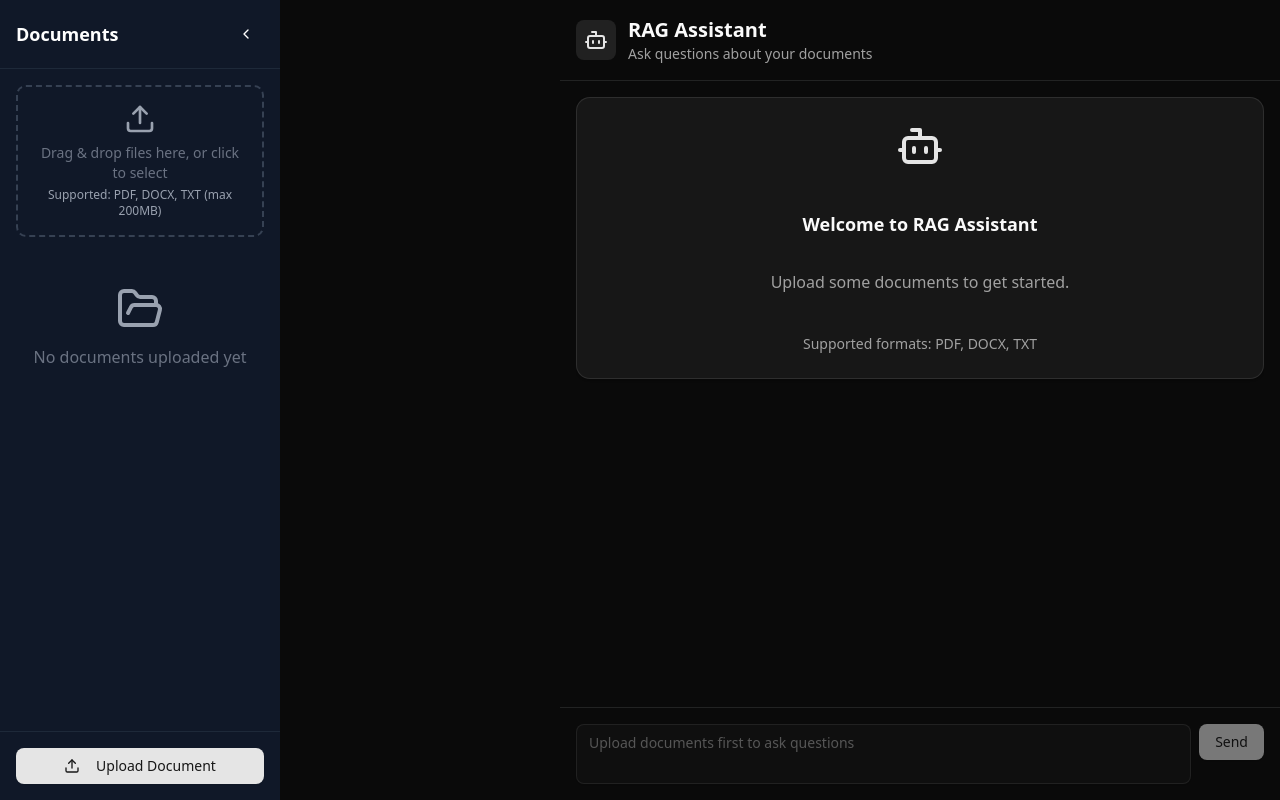
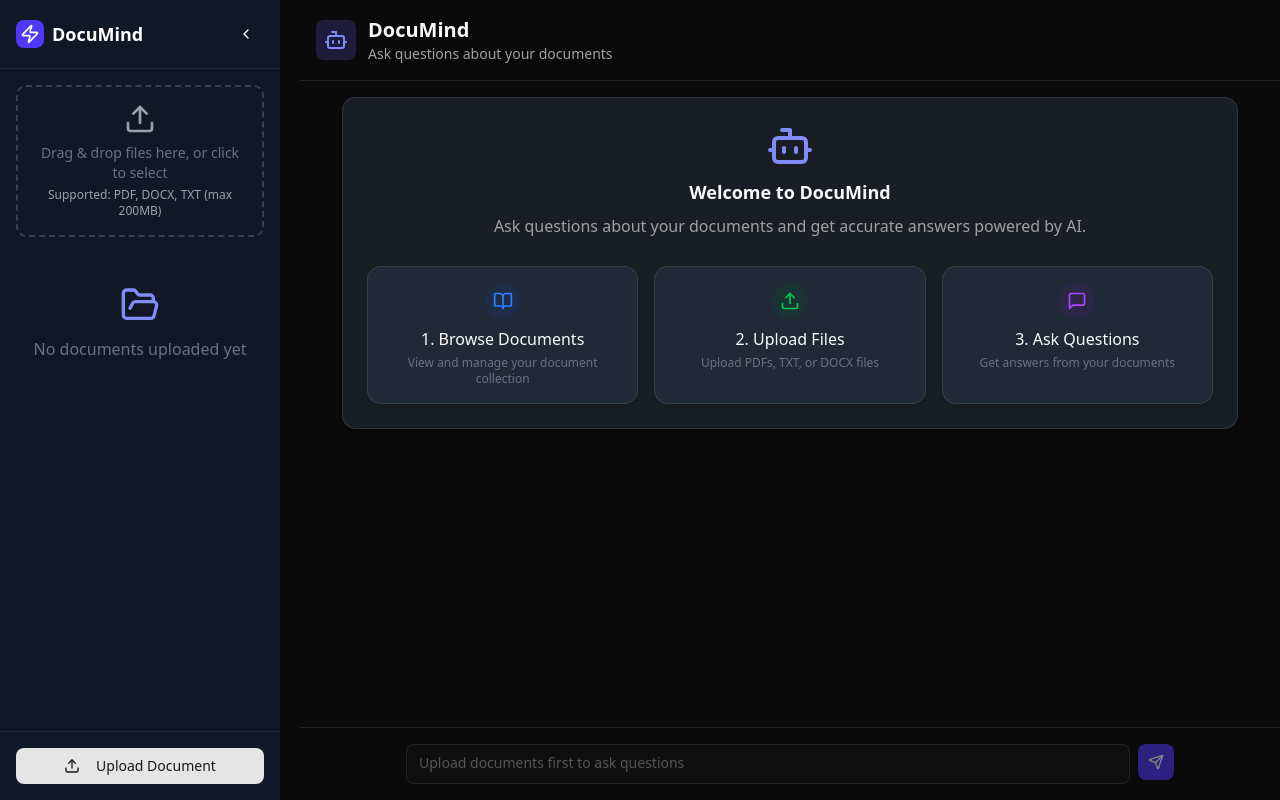
Before and after one commit to syedaAnusha/RAG_bot, a Next.js app: page / in a window 1280 px wide. Built offline with nearby package versions, Linux system fonts and the light colour scheme.

Commit message:
Update RagChat.tsx

```diff
--- a/src/components/Chat.tsx
+++ b/src/components/Chat.tsx
@@ -1,7 +1,15 @@
 "use client";
 
 import { useState } from "react";
-import { Bot, User, Loader2, BookOpen } from "lucide-react";
+import {
+  Bot,
+  User,
+  Loader2,
+  BookOpen,
+  MessageSquare,
+  Upload,
+  Send,
+} from "lucide-react";
 import { ScrollArea } from "./ui/scroll-area";
 import { Button } from "./ui/button";
 import { Textarea } from "./ui/textarea";
@@ -94,11 +102,11 @@ export default function Chat({ documents }: ChatProps) {
     <div className="flex flex-col h-full">
       {/* Chat Header */}
       <div className="flex items-center gap-3 p-4 border-b">
-        <div className="p-2 rounded-md bg-primary/10">
-          <Bot className="h-6 w-6 text-primary" />
+        <div className="p-2 rounded-md bg-[#1E1C3C]">
+          <Bot className="h-6 w-6 text-[#818CF8]" />
         </div>
         <div>
-          <h2 className="text-xl font-semibold">RAG Assistant</h2>
+          <h2 className="text-xl font-semibold">DocuMind</h2>
           <p className="text-sm text-muted-foreground">
             Ask questions about your documents
           </p>
@@ -107,23 +115,72 @@ export default function Chat({ documents }: ChatProps) {
 
       {/* Messages Area */}
       <ScrollArea className="flex-1 p-4">
-        <div className="max-w-3xl mx-auto space-y-4">
+        <div className="max-w-4xl mx-auto space-y-4">
           {messages.length === 0 ? (
             <div className="text-center">
-              <Card className="p-6">
-                <Bot className="h-12 w-12 mx-auto text-primary mb-4" />
-                <h3 className="text-lg font-semibold mb-2">
-                  Welcome to RAG Assistant
-                </h3>
-                <p className="text-muted-foreground mb-4">
+              <Card className="p-6 bg-[#191E25] gap-[0.5rem]">
+                <Bot className="h-12 w-12 mx-auto text-[#818CF8]" />
+                <h3 className="text-lg font-semibold">Welcome to DocuMind</h3>
+                <p className="text-muted-foreground">
                   {documents.length > 0
                     ? "Ask questions about your documents and I'll help you find answers."
-                    : "Upload some documents to get started."}
+                    : "Ask questions about your documents and get accurate answers powered by AI."}
                 </p>
                 {documents.length === 0 && (
-                  <p className="text-sm text-muted-foreground">
-                    Supported formats: PDF, DOCX, TXT
-                  </p>
+                  <div className="grid grid-cols-1 md:grid-cols-3 gap-4 w-full mt-5">
+                    <Card className={cn("p-4", "bg-[#1F2937]")}>
+                      <div className="flex flex-col items-center text-center">
+                        <div
+                          className={cn(
+                            "rounded-full p-2 mb-2",
+                            "bg-blue-900/20"
+                          )}
+                        >
+                          <BookOpen className="h-5 w-5 text-blue-500" />
+                        </div>
+                        <h3 className="font-medium mb-1">
+                          1. Browse Documents
+                        </h3>
+                        <p className="text-xs text-gray-500">
+                          View and manage your document collection
+                        </p>
+                      </div>
+                    </Card>
+
+                    <Card className={cn("p-4", "bg-[#1F2937]")}>
+                      <div className="flex flex-col items-center text-center">
+                        <div
+                          className={cn(
+                            "rounded-full p-2 mb-2",
+                            "bg-green-900/20"
+                          )}
+                        >
+                          <Upload className="h-5 w-5 text-green-500" />
+                        </div>
+                        <h3 className="font-medium mb-1">2. Upload Files</h3>
+                        <p className="text-xs text-gray-500">
+                          Upload PDFs, TXT, or DOCX files
+                        </p>
+                      </div>
+                    </Card>
+
+                    <Card className={cn("p-4", "bg-[#1F2937]")}>
+                      <div className="flex flex-col items-center text-center">
+                        <div
+                          className={cn(
+                            "rounded-full p-2 mb-2",
+                            "bg-purple-900/20"
+                          )}
+                        >
+                          <MessageSquare className="h-5 w-5 text-purple-500" />
+                        </div>
+                        <h3 className="font-medium mb-1">3. Ask Questions</h3>
+                        <p className="text-xs text-gray-500">
+                          Get answers from your documents
+                        </p>
+                      </div>
+                    </Card>
+                  </div>
                 )}
               </Card>
             </div>
@@ -195,7 +252,7 @@ export default function Chat({ documents }: ChatProps) {
                 ? "Ask a question about your documents..."
                 : "Upload documents first to ask questions"
             }
-            className="min-h-[60px] resize-none"
+            className="min-h-[40px] resize-none bg-[#191E25]"
             disabled={documents.length === 0}
             onKeyDown={(e) => {
               if (e.key === "Enter" && !e.shiftKey) {
@@ -206,9 +263,12 @@ export default function Chat({ documents }: ChatProps) {
           />
           <Button
             type="submit"
+            size="icon"
+            className="bg-indigo-600 hover:bg-indigo-700"
             disabled={documents.length === 0 || loading || !input.trim()}
           >
-            Send
+            <Send className="h-4 w-4 text-white" />
+            <span className="sr-only">Send message</span>
           </Button>
         </form>
       </div>
--- a/src/components/DocumentSidebar.tsx
+++ b/src/components/DocumentSidebar.tsx
@@ -14,6 +14,7 @@ import {
   FolderOpen,
   //   Search,
   FileText,
+  Zap,
   File,
   FileIcon,
   Trash2,
@@ -23,7 +24,6 @@ import {
 } from "lucide-react";
 import { Document } from "@/types/chat";
 import { Badge } from "./ui/badge";
-import { Progress } from "./ui/progress";
 import { cn } from "@/lib/utils";
 
 interface DocumentSidebarProps {
@@ -206,7 +206,22 @@ export default function DocumentSidebar({
         {/* Sidebar Header */}
         <div className="flex items-center justify-between p-4 border-b border-gray-200 dark:border-gray-800">
           {!sidebarCollapsed && (
-            <h1 className="font-bold text-lg">Documents</h1>
+            <div className="flex items-center gap-2">
+              <div
+                className={cn(
+                  "p-1 rounded-md",
+                  darkMode ? "bg-indigo-600" : "bg-indigo-100"
+                )}
+              >
+                <Zap
+                  className={cn(
+                    "h-5 w-5",
+                    darkMode ? "text-white" : "text-indigo-600"
+                  )}
+                />
+              </div>
+              <h1 className="font-bold text-lg">DocuMind</h1>
+            </div>
           )}
           <Button
             variant="ghost"
@@ -293,12 +308,6 @@ export default function DocumentSidebar({
                             <p className="text-xs text-gray-500 mt-1">
                               {formatFileSize(doc.size)}
                             </p>
-                            {doc.status === "processing" && doc.progress && (
-                              <Progress
-                                value={doc.progress}
-                                className="h-1 mt-2"
-                              />
-                            )}
                           </div>
                         </div>
                         <div className="flex items-center justify-end gap-2 mt-2">
@@ -326,7 +335,7 @@ export default function DocumentSidebar({
               </div>
             ) : (
               <div className="text-center py-8">
-                <FolderOpen className="h-12 w-12 mx-auto text-gray-400 mb-3" />
+                <FolderOpen className="h-10 w-10 mx-auto mb-3 text-[#818CF8]" />
                 <p className="text-gray-500">No documents uploaded yet</p>
               </div>
             )}
--- a/src/components/RagChat.tsx
+++ b/src/components/RagChat.tsx
@@ -32,7 +32,7 @@ export default function RagChat() {
         />
         <div
           className={`flex-1 flex flex-col overflow-hidden ${
-            sidebarCollapsed ? "md:ml-[70px]" : "md:ml-[280px]"
+            sidebarCollapsed ? "md:ml-[70px]" : "md:ml-[20px]"
           }`}
         >
           <Chat documents={documents} />
```
